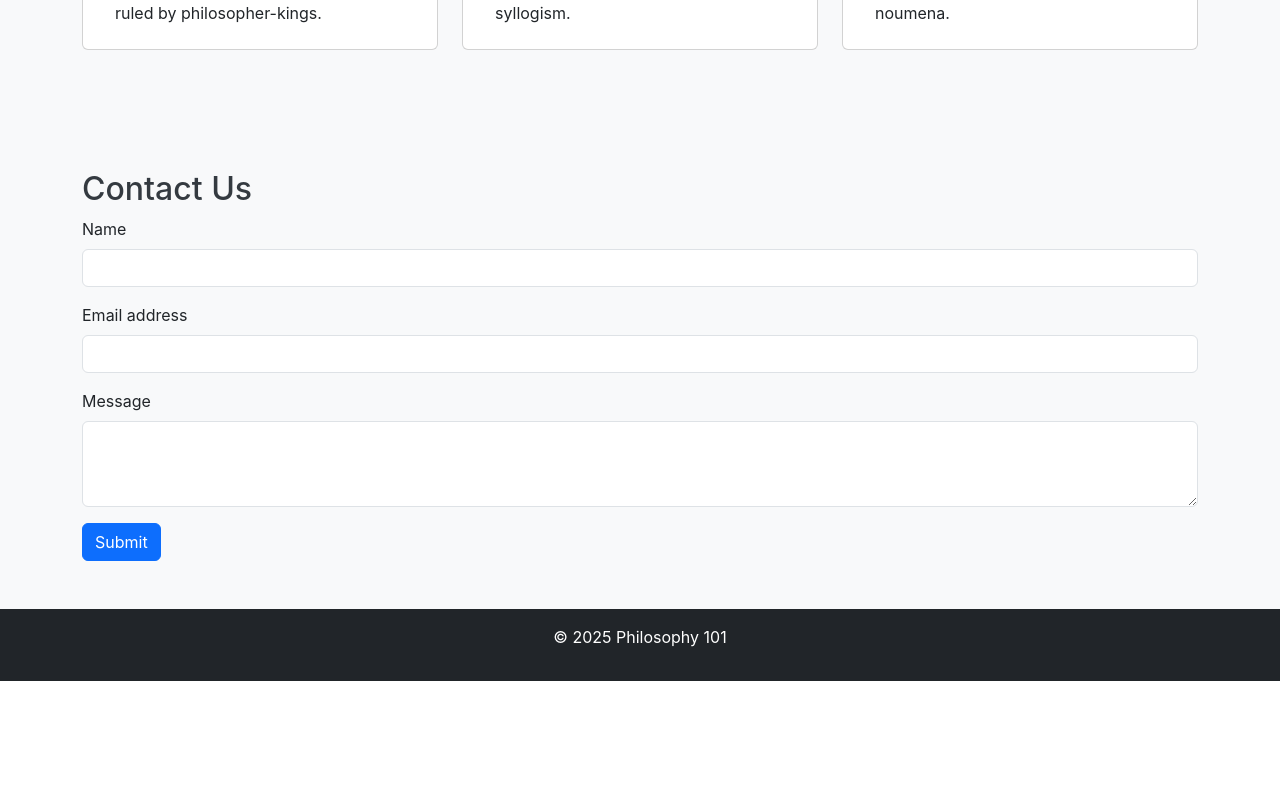
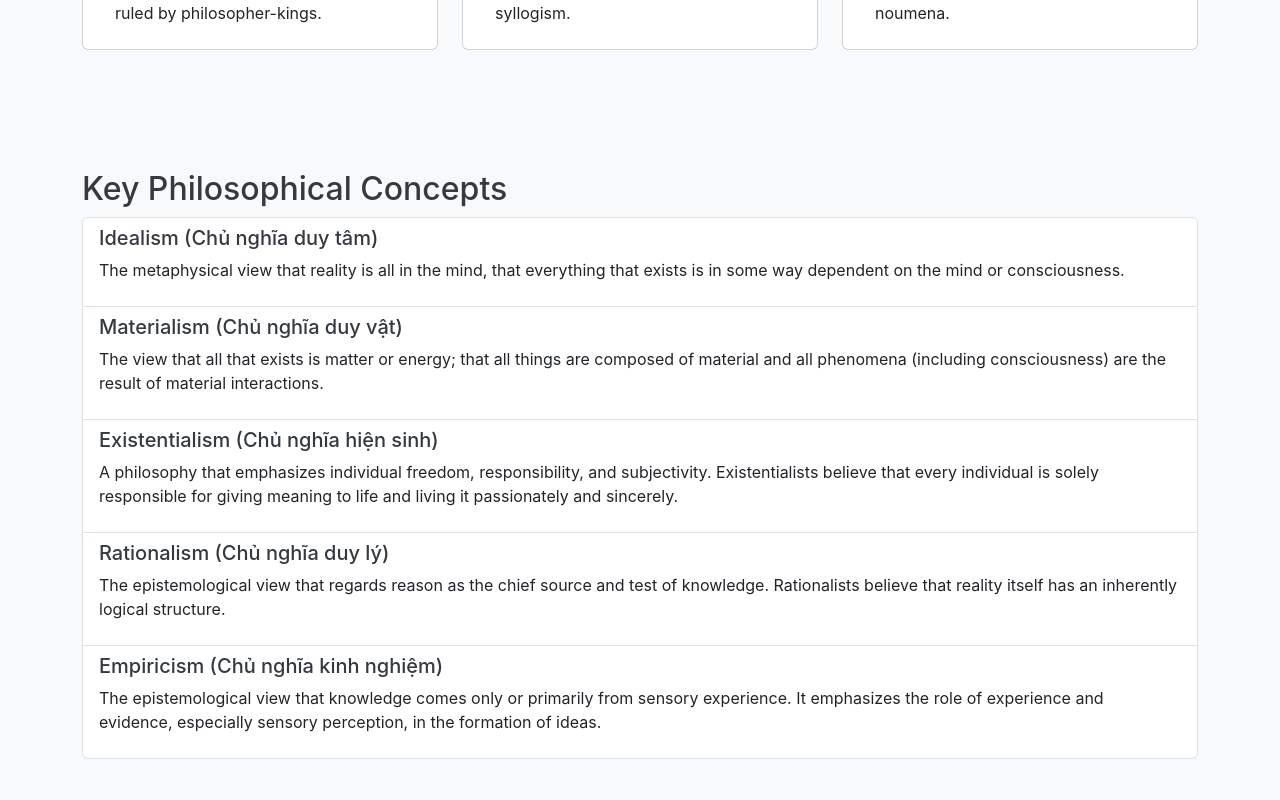
Before and after one commit to Ducpurple/MLN111, a React (Create React App) app in the folder philosophy-website/: page / in a window 1280 px wide. Shown: the part 1420-2220 px from the top of the page. Before the commit the page ends 2101 px from the top, so only its background shows below. Built offline with nearby package versions, Linux system fonts and the light colour scheme; the HTML template or start-up script is replaced by a standard one.

Commit message:
Feat: Add concepts section

```diff
--- a/philosophy-website/src/App.tsx
+++ b/philosophy-website/src/App.tsx
@@ -1,6 +1,6 @@
-
 import React from 'react';
 import './App.css';
+import Concepts from './Concepts';
 
 const Header: React.FC = () => {
   return (
@@ -19,6 +19,9 @@ const Header: React.FC = () => {
               </li>
               <li className="nav-item">
                 <a className="nav-link" href="#philosophers">Philosophers</a>
+              </li>
+              <li className="nav-item">
+                <a className="nav-link" href="#concepts">Concepts</a>
               </li>
               <li className="nav-item">
                 <a className="nav-link" href="#contact">Contact</a>
@@ -182,6 +185,7 @@ function App() {
         <Home />
         <Branches />
         <Philosophers />
+        <Concepts />
         <Contact />
       </main>
       <footer className="bg-dark text-white text-center p-3">
--- /dev/null
+++ b/philosophy-website/src/Concepts.tsx
@@ -0,0 +1,36 @@
+
+import React from 'react';
+
+const Concepts: React.FC = () => {
+  return (
+    <section id="concepts" className="p-5 bg-light">
+      <div className="container">
+        <h2>Key Philosophical Concepts</h2>
+        <ul className="list-group">
+          <li className="list-group-item">
+            <h5>Idealism (Chủ nghĩa duy tâm)</h5>
+            <p>The metaphysical view that reality is all in the mind, that everything that exists is in some way dependent on the mind or consciousness.</p>
+          </li>
+          <li className="list-group-item">
+            <h5>Materialism (Chủ nghĩa duy vật)</h5>
+            <p>The view that all that exists is matter or energy; that all things are composed of material and all phenomena (including consciousness) are the result of material interactions.</p>
+          </li>
+          <li className="list-group-item">
+            <h5>Existentialism (Chủ nghĩa hiện sinh)</h5>
+            <p>A philosophy that emphasizes individual freedom, responsibility, and subjectivity. Existentialists believe that every individual is solely responsible for giving meaning to life and living it passionately and sincerely.</p>
+          </li>
+          <li className="list-group-item">
+            <h5>Rationalism (Chủ nghĩa duy lý)</h5>
+            <p>The epistemological view that regards reason as the chief source and test of knowledge. Rationalists believe that reality itself has an inherently logical structure.</p>
+          </li>
+          <li className="list-group-item">
+            <h5>Empiricism (Chủ nghĩa kinh nghiệm)</h5>
+            <p>The epistemological view that knowledge comes only or primarily from sensory experience. It emphasizes the role of experience and evidence, especially sensory perception, in the formation of ideas.</p>
+          </li>
+        </ul>
+      </div>
+    </section>
+  );
+}
+
+export default Concepts;
```
